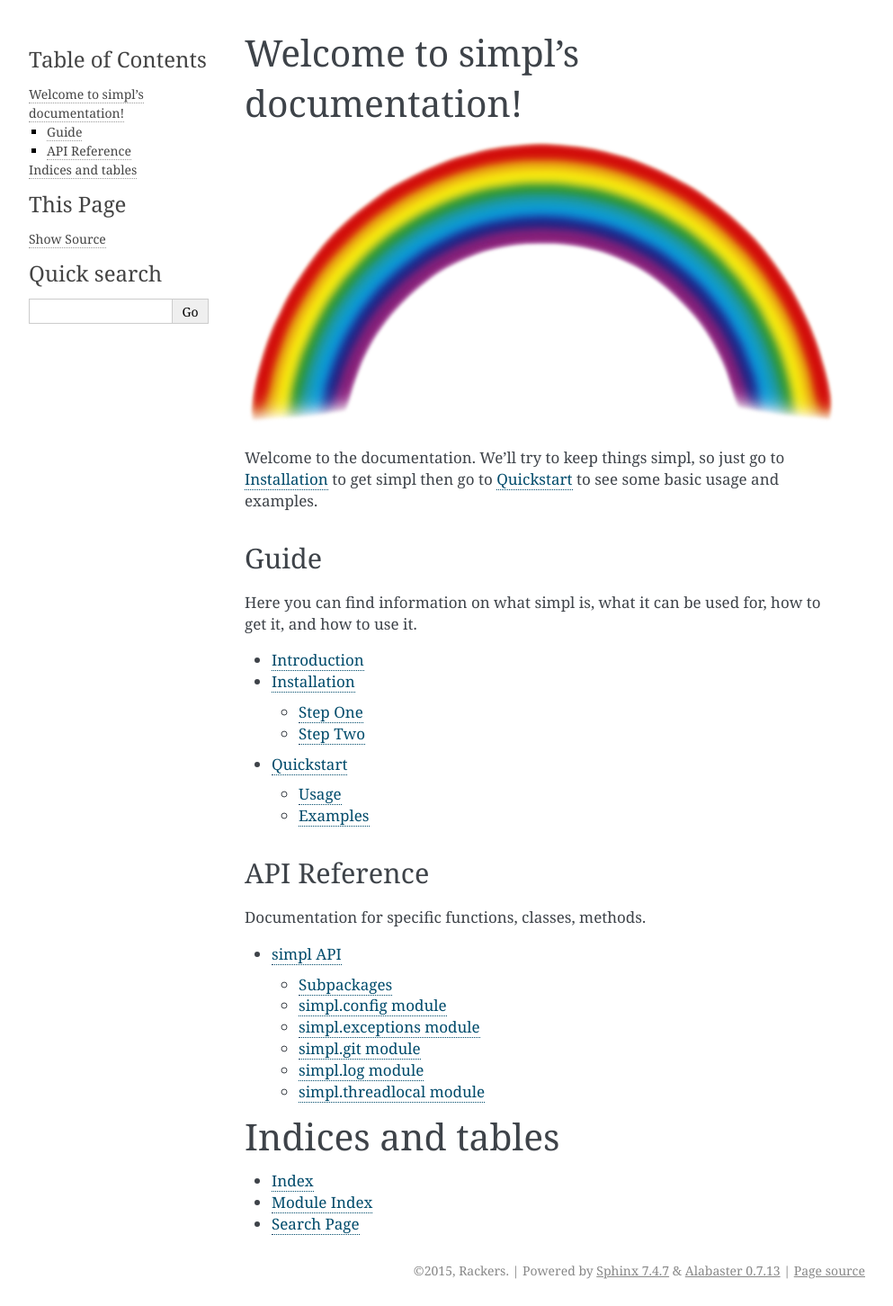
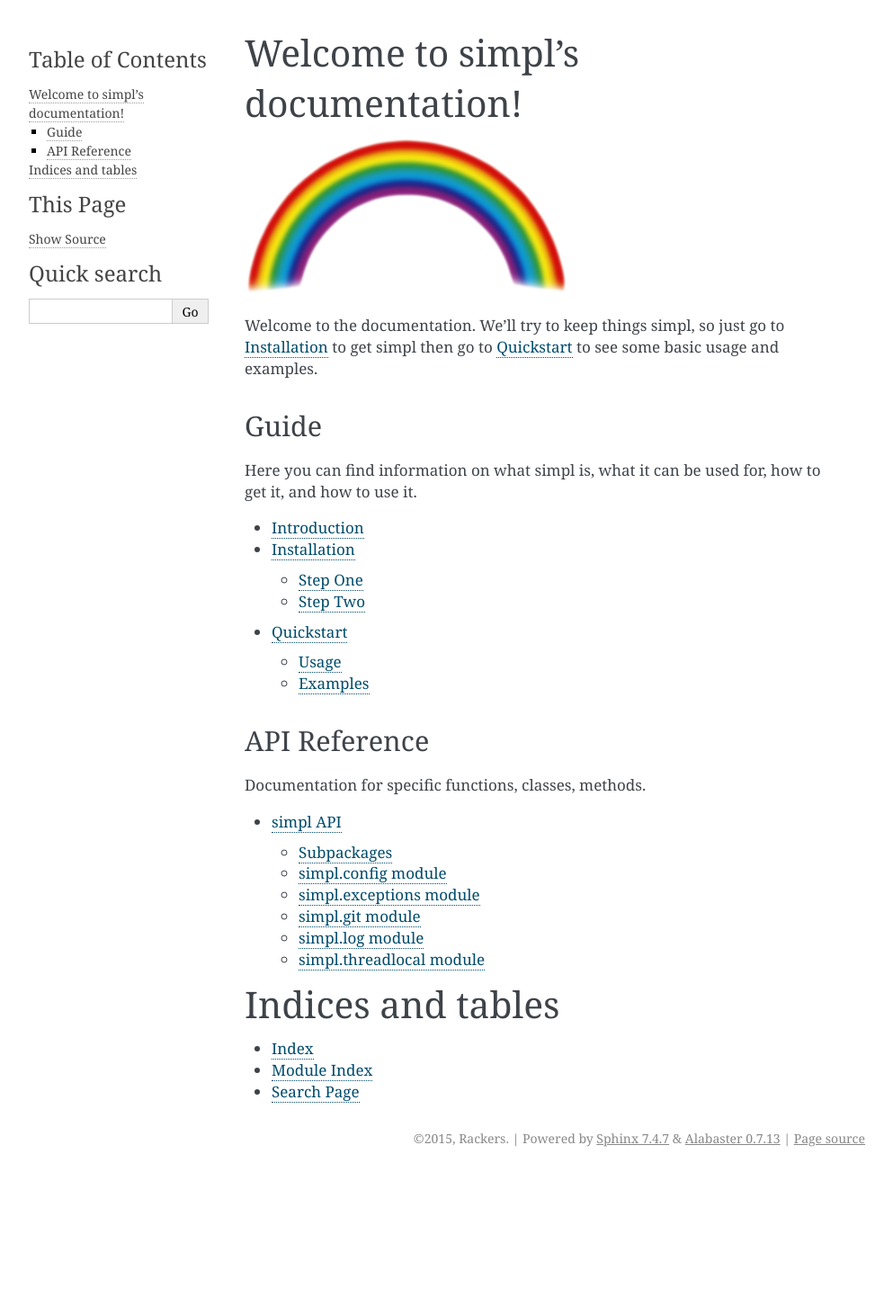
Before and after one commit to rackerlabs/simpl, a Sphinx documentation site: the page built from docs/source/index.rst, in a window 1280 px wide. Shown: the whole page at 90% size, without its empty margins (148-1141 px from the left). Built offline with Sphinx 7.4.7, drawn with Linux system fonts in a browser that asks for light colours; after the commit the page ends 1305 px from its top, so only the background shows below that.

Commit message:
more formatting update

```diff
--- a/docs/source/index.rst
+++ b/docs/source/index.rst
@@ -6,7 +6,8 @@
 Welcome to simpl's documentation!
 =================================
 
-.. image:: rainbow.png
+.. image:: _static/rainbow.png
+   :scale: 40
 
 Welcome to the documentation. We'll try to keep things simpl, so just go to :ref:`installation` to get simpl then go to :ref:`quickstart` to see some basic usage and examples.
 
```
Also changed, not shown: docs/source/_static/rainbow.png (renamed from docs/source/rainbow.png).
